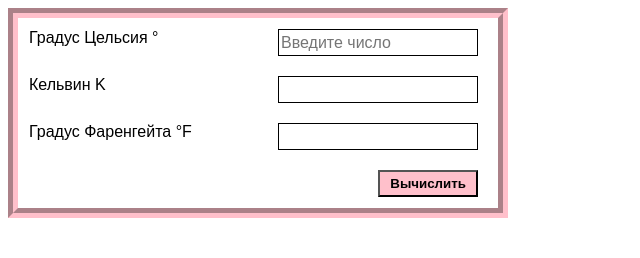
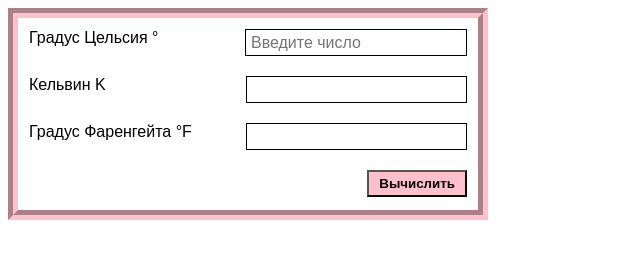
Before and after one commit to tonyavoropaeva/WebCourse2023, a plain HTML site: page TemperatureConversion/index.html in a window 1280 px wide. Shown: the whole page, without its empty margins (0-640 px from the left). Drawn offline with Linux system fonts and the light colour scheme.

Commit message:
Исправила задачу "Перевод температур"

```diff
--- a/TemperatureConversion/index.html
+++ b/TemperatureConversion/index.html
@@ -10,7 +10,7 @@
 <form class="form" id="form">
     <div class="form-group">
         <label for="text-field" class="inline-block">Градус Цельсия °</label>
-        <input class="border input-Celsius"
+        <input class="border input-celsius"
                id="text-field"
                placeholder="Введите число"
                type="number" step="0.01">
@@ -23,7 +23,9 @@
         <label class="inline-block">Градус Фаренгейта °F </label>
         <output class="border" id="fahrenheit-output"></output>
     </div>
-    <button class="button" id="add-button">Вычислить</button>
+    <div class="position-right">
+        <button class="button" id="add-button">Вычислить</button>
+    </div>
 </form>
 </body>
 </html>
--- a/TemperatureConversion/script.js
+++ b/TemperatureConversion/script.js
@@ -1,22 +1,20 @@
 document.addEventListener("DOMContentLoaded", function () {
-    const textField = document.getElementById("text-field");
-    const addForm = document.getElementById("form");
+    const inputFieldCelsius = document.getElementById("text-field");
+    const form = document.getElementById("form");
 
-    addForm.addEventListener("submit", function (e) {
+    form.addEventListener("submit", function (e) {
         e.preventDefault();
-        const celsiusTemperature = textField.value.trim();
+
+        const celsiusTemperature = inputFieldCelsius.value.trim();
 
         if (celsiusTemperature.length === 0) {
             return;
         }
 
-        const kelvin = document.getElementById("kelvin-output");
-        const fahrenheit = document.getElementById("fahrenheit-output");
+        const outputFieldKelvin = document.getElementById("kelvin-output");
+        const outputFieldFahrenheit = document.getElementById("fahrenheit-output");
 
-        kelvin.value = 0;
-        fahrenheit.value = 0;
-
-        document.getElementById("kelvin-output").value = celsiusTemperature * 1 + 273.15;
-        document.getElementById("fahrenheit-output").value = celsiusTemperature * 9 / 5 + 32;
+        outputFieldKelvin.value = celsiusTemperature * 1 + 273.15;
+        outputFieldFahrenheit.value = celsiusTemperature * 9 / 5 + 32;
     });
 });
--- a/TemperatureConversion/style.css
+++ b/TemperatureConversion/style.css
@@ -7,28 +7,29 @@ body {
 }
 
 .form {
-    max-width: 500px;
+    max-width: 480px;
     padding: 11px 11px 3px;
     vertical-align: top;
-    height: 210px;
     border: 10px groove #FFC0CB;
     position: relative;
 }
 
 .border {
     padding-left: 5px;
-    border: thin solid #000;
-    position: absolute;
-    right: 20px;
+    padding-top: 1px;
+    border: 1px solid #000;
 }
 
 .form-group {
     margin-bottom: 20px;
+    display: flex;
+    align-items: center;
+    justify-content: center;
 }
 
 .inline-block, .border {
     display: inline-block;
-    width: 200px;
+    width: 100%;
     height: 27px;
 }
 
@@ -37,12 +38,15 @@ body {
     color: #000;
     background-color: #FFC0CB;
     cursor: pointer;
-    position: absolute;
-    right: 20px;
     font-weight: 700;
+    margin-bottom: 10px;
 }
 
-.input-Celsius {
+.position-right {
+    text-align: right;
+}
+
+.input-celsius {
     font-size: 1rem;
-    padding: 1px 2px;
+    padding: 1px 5px;
 }
```
